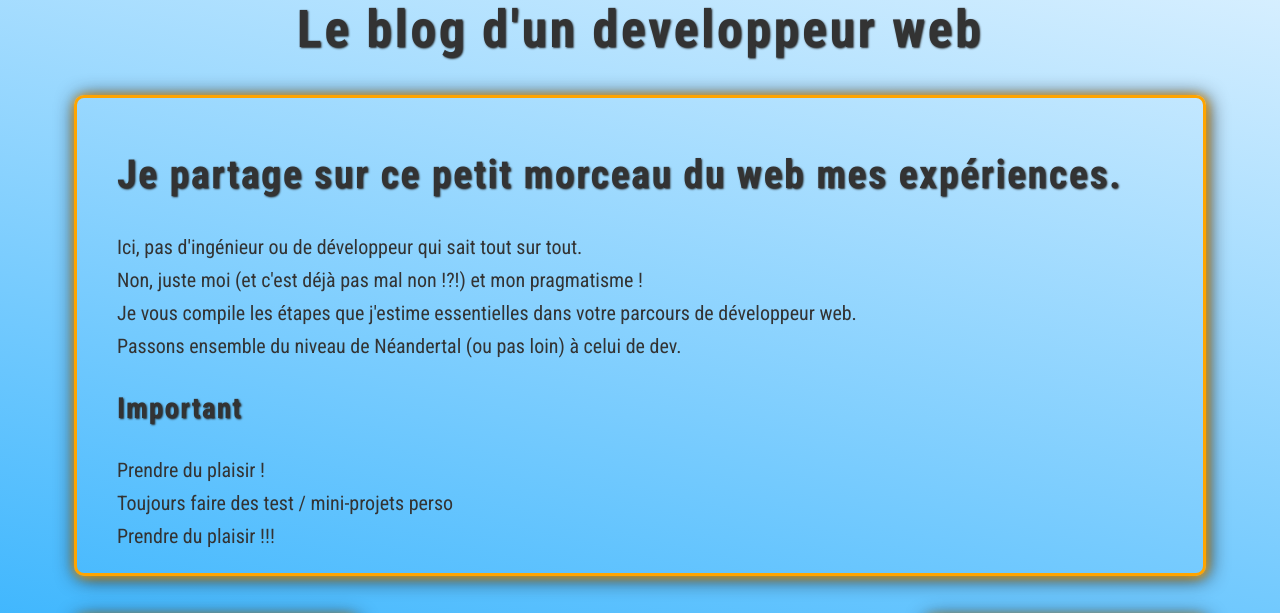
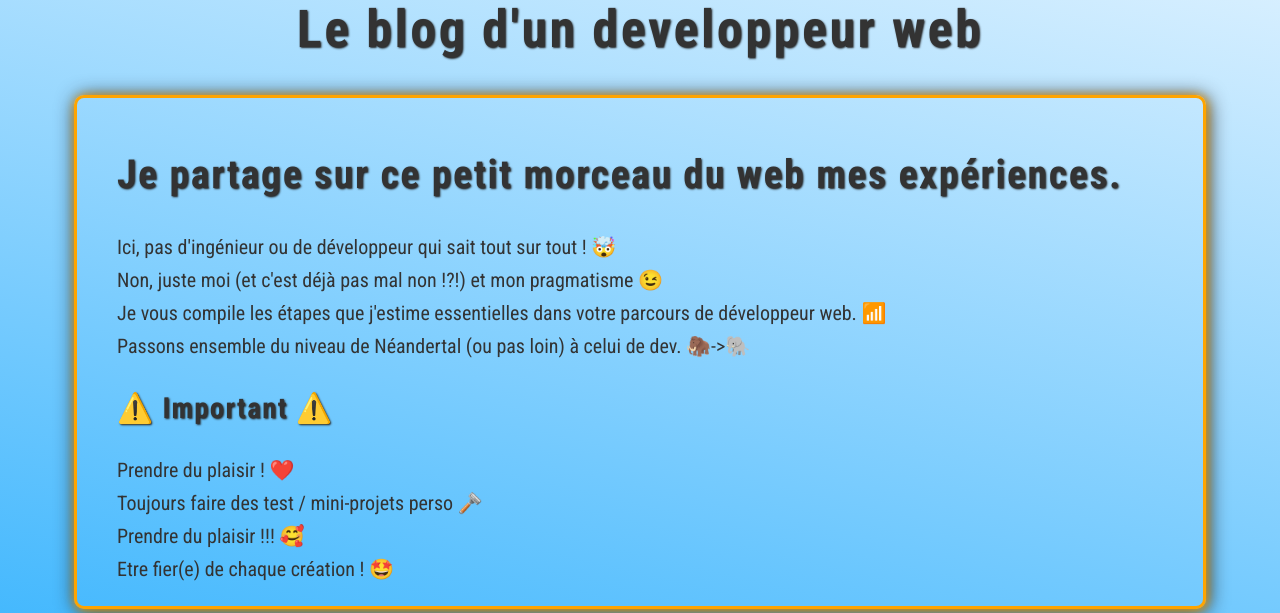
Before and after one commit to ChristopheC-83/blog_barpat, a PHP site: template views/pages/accueil.view.php in a window 1280 px wide. Shown: the part 126-739 px from the top of the page. Run offline with PHP 8.4, Linux system fonts and the light colour scheme; the template is opened without the code that fills it, so the values that code supplies are empty; some libraries are stand-ins or nearby versions.

Commit message:
accueil pourri... on reprend tout !

```diff
--- a/public/style/communs/_header_menu.scss
+++ b/public/style/communs/_header_menu.scss
@@ -3,6 +3,7 @@ header {
   height: fit-content;
   position: fixed;
   z-index: 5;
+  backdrop-filter: blur(10px);
 }
 
 .navigation {
--- a/public/style/libs/_raccourcis.scss
+++ b/public/style/libs/_raccourcis.scss
@@ -3,6 +3,7 @@
   margin: 80px auto;
   padding: 10px;
   max-width: 1200px;
+
 }
 
 @media screen and (max-width: 900px) {
--- a/public/style/style.css
+++ b/public/style/style.css
@@ -133,6 +133,8 @@ header {
   height: fit-content;
   position: fixed;
   z-index: 5;
+  -webkit-backdrop-filter: blur(10px);
+          backdrop-filter: blur(10px);
 }
 
 .navigation {
--- a/public/style/style.scss
+++ b/public/style/style.scss
@@ -26,6 +26,7 @@ body {
   transition: all 0.5s;
   overflow-x: hidden;
   a{color:$noir}
+  // padding: 0 100px;
 }
 
 .darkMode {
--- a/views/pages/accueil.view.php
+++ b/views/pages/accueil.view.php
@@ -5,13 +5,14 @@
 
         <h2>Je partage sur ce petit morceau du web mes expériences.</h2>
 
-        <p>Ici, pas d'ingénieur ou de développeur qui sait tout sur tout.</p>
-        <p>Non, juste moi (et c'est déjà pas mal non !?!) et mon pragmatisme !</p>
-        <p>Je vous compile les étapes que j'estime essentielles dans votre parcours de développeur web.</p> <p>Passons ensemble du niveau de Néandertal (ou pas loin) à celui de dev.</p>
-        <h3>Important</h3>
-        <p>Prendre du plaisir !</p>
-        <p>Toujours faire des test / mini-projets perso</p>
-        <p>Prendre du plaisir !!!</p>
+        <p>Ici, pas d'ingénieur ou de développeur qui sait tout sur tout ! 🤯 </p>
+        <p>Non, juste moi (et c'est déjà pas mal non !?!) et mon pragmatisme 😉</p>
+        <p>Je vous compile les étapes que j'estime essentielles dans votre parcours de développeur web. 📶</p> <p>Passons ensemble du niveau de Néandertal (ou pas loin) à celui de dev. 🦣->🐘</p>
+        <h3>⚠️ Important ⚠️</h3>
+        <p>Prendre du plaisir ! ❤️</p>
+        <p>Toujours faire des test / mini-projets perso 🪒</p>
+        <p>Prendre du plaisir !!! 🥰</p>
+        <p>Etre fier(e) de chaque création ! 🤩</p>
 
     </div>
 
```
Also changed, not shown: 1 other file.
